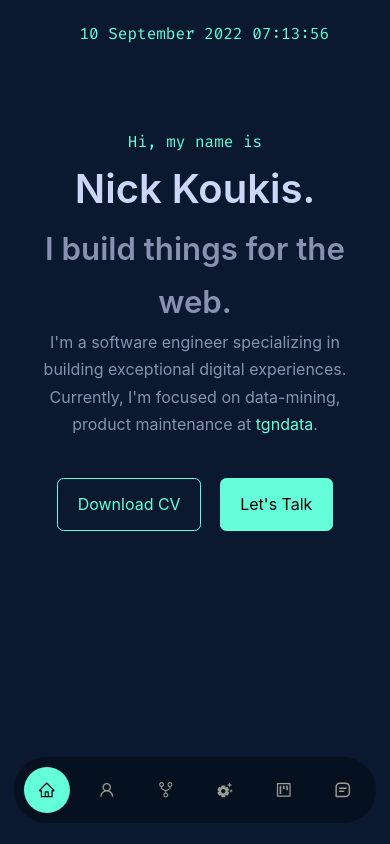
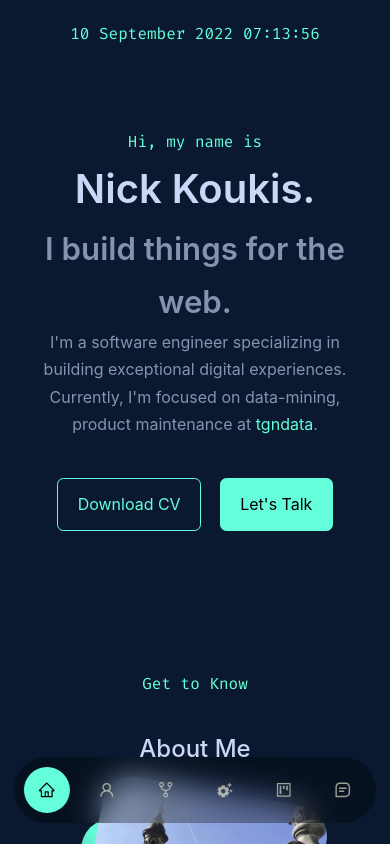
Before and after one commit to nikos-koukis/Portfolio, a React (Create React App) app: page / in a window 390 px wide. Shown: the top 844 px of the page. Built offline with nearby package versions, Linux system fonts and the light colour scheme.

Commit message:
improve css

```diff
--- a/src/components/header/header.css
+++ b/src/components/header/header.css
@@ -8,7 +8,6 @@
 }
 
 header {
-    height: 100vh;
     padding-top: 12rem;
     overflow: hidden;
 }
@@ -134,13 +133,12 @@ header {
 
 @media screen and (max-width: 998px) {
     header {
-        height: 100vh;
         padding-top: 8rem;
     }
 
     .header__datetime{
-        left: 50;
-        transform: translateX(-10%);
+        width: 100%;
+        text-align: center;
     }
 
     .header__socials,
```
